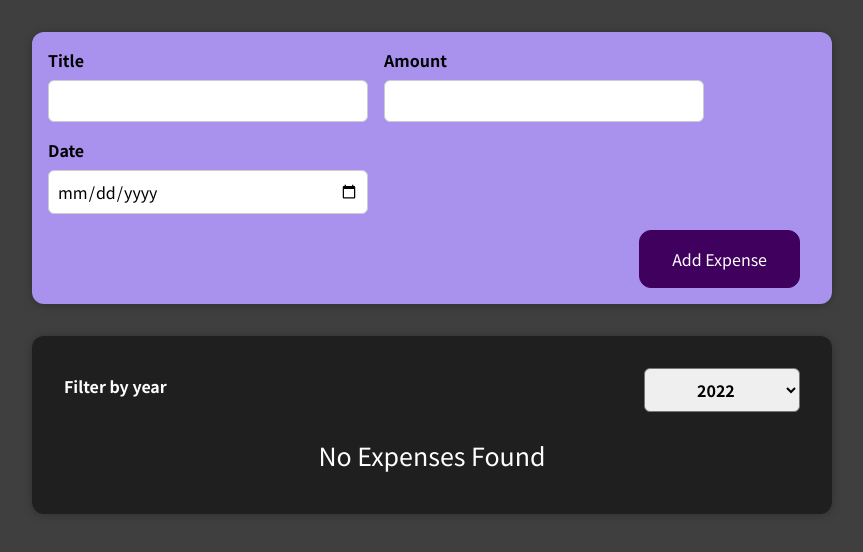
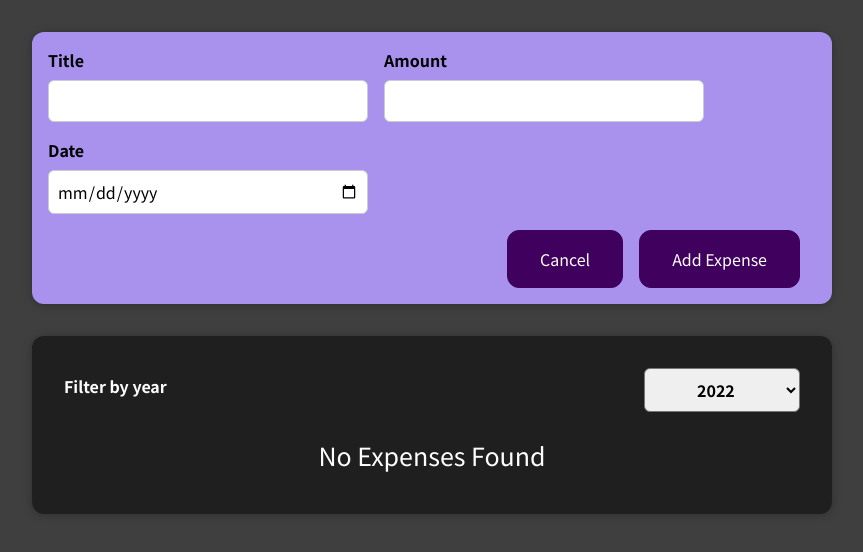
Before and after one commit to Im-OMkar/Expense-Tracker, a React (Create React App) app: page / in a window 1280 px wide. Both pictures are taken after a click on the button "Add new expense". Shown: the top 552 px of the page, without its empty margins (208-1071 px from the left). Built offline with nearby package versions, Linux system fonts and the light colour scheme.

Commit message:
Added functionality to show and hide form

```diff
--- a/src/components/NewExpense/ExpenseForm.js
+++ b/src/components/NewExpense/ExpenseForm.js
@@ -16,6 +16,11 @@ const ExpenseForm = (props) => {
     const dateChangeHandler = (event) => {
         setEnteredDate(event.target.value);
     };
+
+    const handleCancel = () => {
+        props.onClickButtonHandler();
+    };
+
     const submitHandler = (event) => {
         event.preventDefault();
 
@@ -64,6 +69,9 @@ const ExpenseForm = (props) => {
                 </div>
             </div>
             <div className="new-expense__actions">
+                <button type="button" onClick={handleCancel}>
+                    Cancel
+                </button>
                 <button type="submit">Add Expense</button>
             </div>
         </form>
--- a/src/components/NewExpense/NewExpense.js
+++ b/src/components/NewExpense/NewExpense.js
@@ -3,8 +3,12 @@ import "./NewExpense.css";
 import ExpenseForm from "./ExpenseForm";
 
 const NewExpense = (props) => {
+    const [show, setShow] = useState(false);
 
-    const [show, setShow] = useState(false);
+    const onClickButtonHandler = () => {
+        console.log("IShikaaaaaaaaaaa");
+        setShow(!show);
+    };
 
     const onSaveExpenseDataHandler = (enteredExpenseData) => {
         const expenseData = {
@@ -12,17 +16,20 @@ const NewExpense = (props) => {
             id: Math.random.toString(),
         };
         props.onAddExpense(expenseData);
-    };
-
-    const onClickButtonHandler = () => {
-        console.log("IShikaaaaaaaaaaa")
-        setShow(true);
+        setShow(!show);
     };
 
     return (
         <div className="new-expense">
-            {!show && <button onClick={onClickButtonHandler}>Add new expense</button>}
-            {show && <ExpenseForm onSaveExpenseData={onSaveExpenseDataHandler} />}
+            {!show && (
+                <button onClick={onClickButtonHandler}>Add new expense</button>
+            )}
+            {show && (
+                <ExpenseForm
+                    onSaveExpenseData={onSaveExpenseDataHandler}
+                    onClickButtonHandler={onClickButtonHandler}
+                />
+            )}
         </div>
     );
 };
```
Lines whose indentation alone changed are shown as unchanged.
